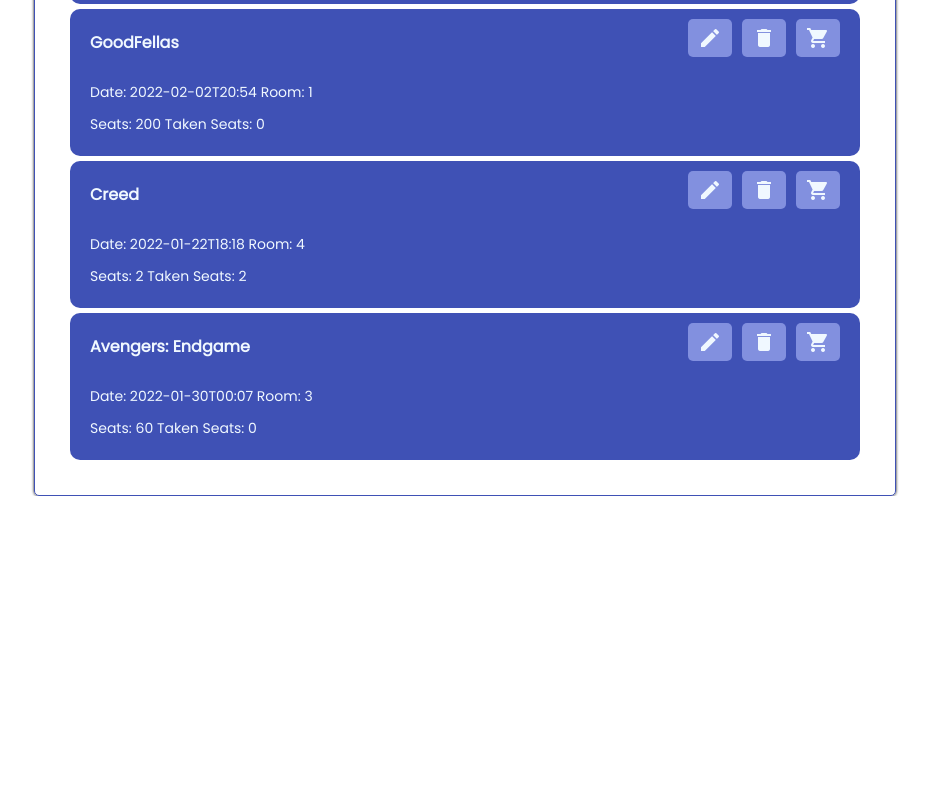
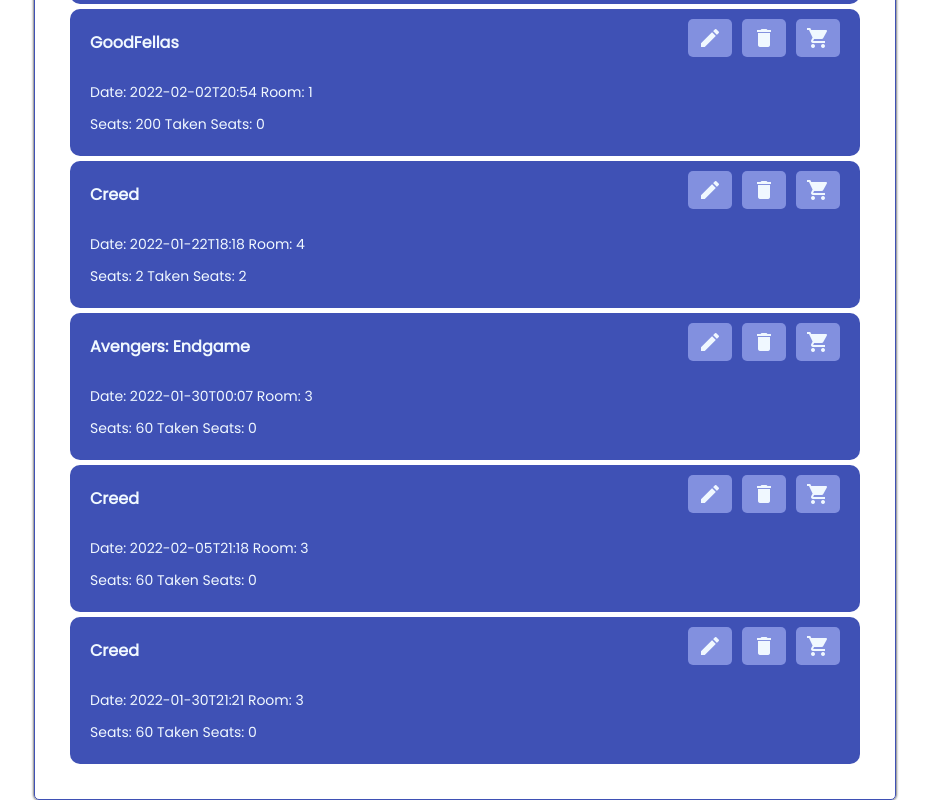
Before and after one commit to junqy/angularkino, an Angular app in the folder angular-kino/: page /screens in a window 1280 px wide. Shown: the part 944-1744 px from the top of the page, without its empty margins (175-1104 px from the left). Before the commit the page ends 1440 px from the top, so only its background shows below. Built offline with nearby package versions, Linux system fonts and the light colour scheme; data requests are answered from the project's data file.

Commit message:
walidacja daty

```diff
--- a/angular-kino/db.json
+++ b/angular-kino/db.json
@@ -141,6 +141,22 @@
       "seats": 60,
       "taken_seats": [],
       "id": 8
+    },
+    {
+      "movieName": "Creed",
+      "date": "2022-02-05T21:18",
+      "roomId": 3,
+      "seats": 60,
+      "taken_seats": [],
+      "id": 9
+    },
+    {
+      "movieName": "Creed",
+      "date": "2022-01-30T21:21",
+      "roomId": 3,
+      "seats": 60,
+      "taken_seats": [],
+      "id": 10
     }
   ]
 }
--- a/angular-kino/src/app/components/add-screen/add-screen.component.ts
+++ b/angular-kino/src/app/components/add-screen/add-screen.component.ts
@@ -32,6 +32,9 @@
     }else if(!this.selectedRoom){
       alert('Please choose a room!');
       return;
+    }else if(Date.parse(this.selectedDate) <= new Date().getTime()){
+      alert('Date lower than today!')
+      return;
     }
 
     const newScreen = {
--- a/angular-kino/src/app/components/edit-screen/edit-screen.component.ts
+++ b/angular-kino/src/app/components/edit-screen/edit-screen.component.ts
@@ -24,7 +24,11 @@
     if(!form.value.room.id){
       alert('Please select a room!');
       return;
+    }else if(Date.parse(form.value.date) <= new Date().getTime()){
+    alert('Date lower than today!')
+    return;
     }
+
     console.log('room:' + form.value.room)
     console.log('movie:' + form.value.movieName)
     console.log('date:' + form.value.date)
```
